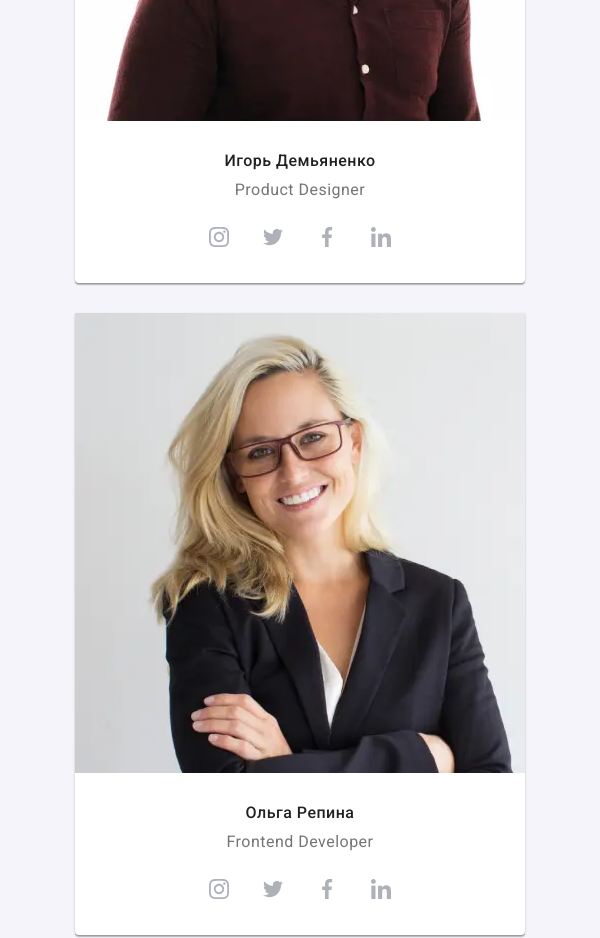
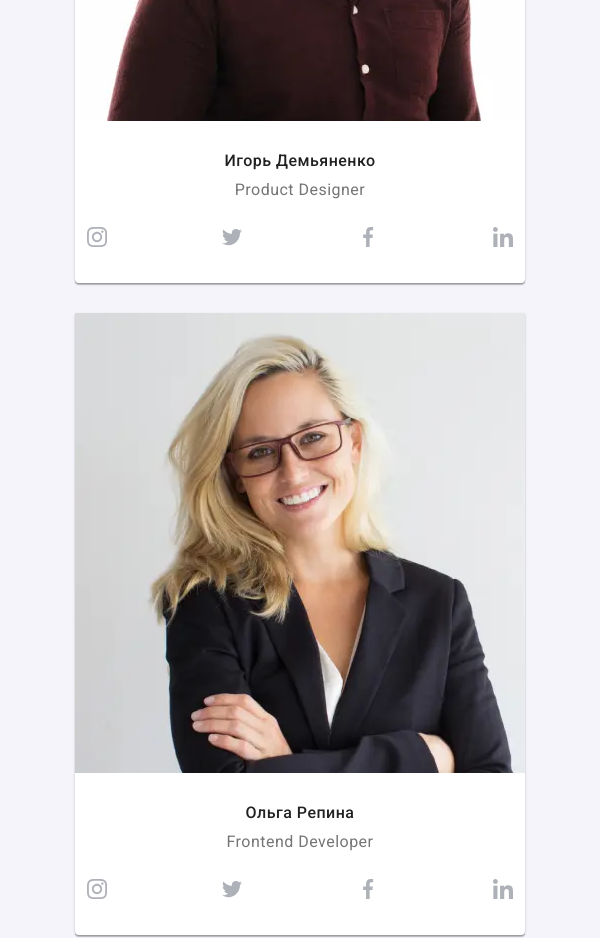
Before and after one commit to svetlana-padalka/goit-markup-hw-08, a plain HTML site: page index.html in a window 600 px wide. Shown: the part 2040-2978 px from the top of the page. Drawn offline with nearby package versions, Linux system fonts and the light colour scheme.

Commit message:
Fix mobile version

```diff
--- a/sass/base/_container.scss
+++ b/sass/base/_container.scss
@@ -8,13 +8,13 @@
 .container {
   padding-left: 15px;
   padding-right: 15px;
+  margin-left: auto;
+  margin-right: auto;
 }
 // 480px +
 @media screen and (min-width: 480px) {
   .container {
     width: 480px;
-    margin-left: auto;
-    margin-right: auto;
   }
 }
 // 768px +
--- a/sass/layout/_description.scss
+++ b/sass/layout/_description.scss
@@ -29,7 +29,7 @@
 // 0px - 767px
 @media screen and (max-width: 767px) {
   .icon {
-    width: 450px;
+    // width: 450px;
   }
 
   .icon-list__title {
--- a/sass/layout/_team.scss
+++ b/sass/layout/_team.scss
@@ -44,10 +44,10 @@
     margin-bottom: 30px;
   }
 
-  .team-content__wrapper {
-    padding-left: 122px;
-    padding-right: 122px;
-  }
+  // .team-content__wrapper {
+  //   padding-left: 122px;
+  //   padding-right: 122px;
+  // }
 }
 // 768px +
 @media screen and (min-width: 768px) {
```
Also changed, not shown: css/main.css, css/main.min.css, 2 other files.
